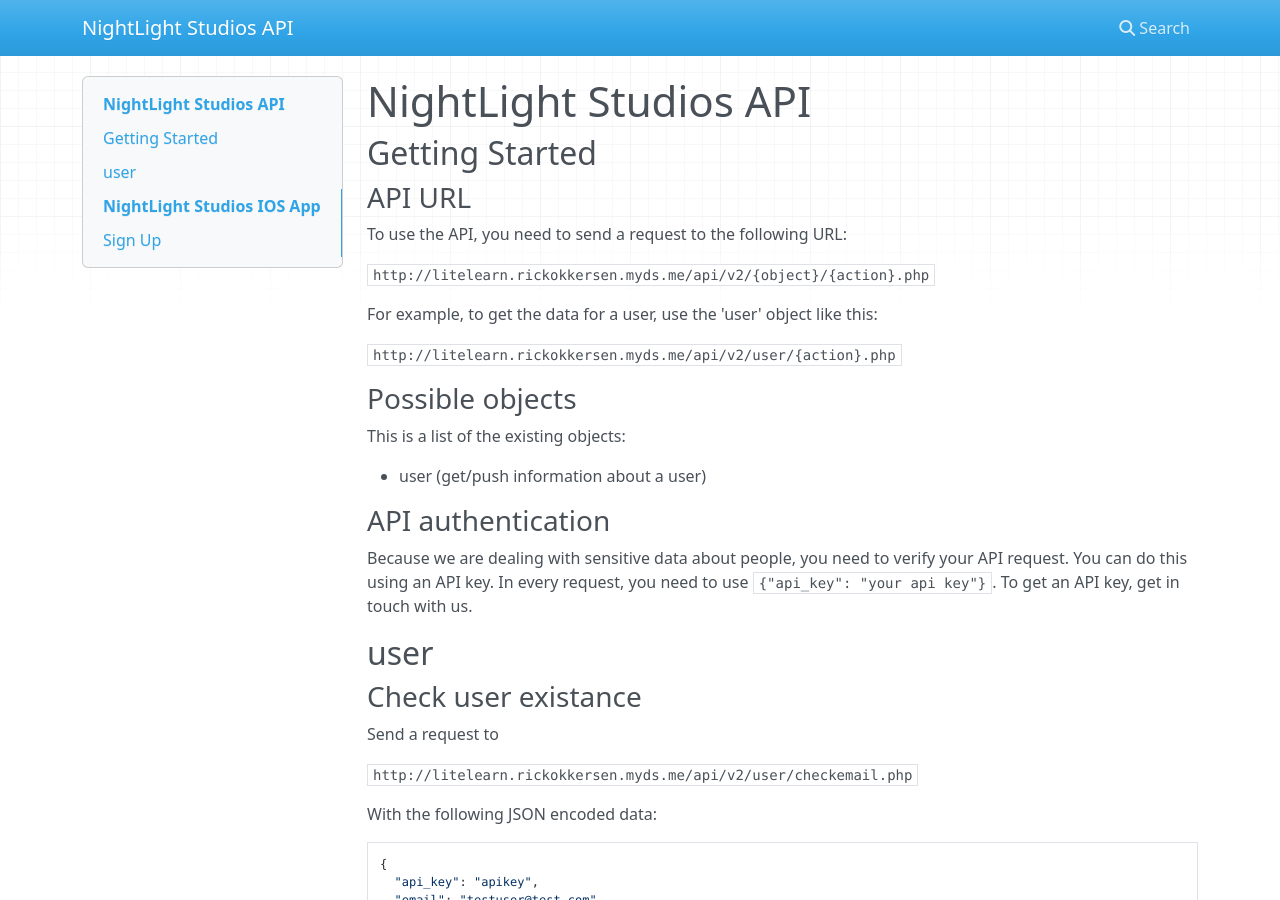
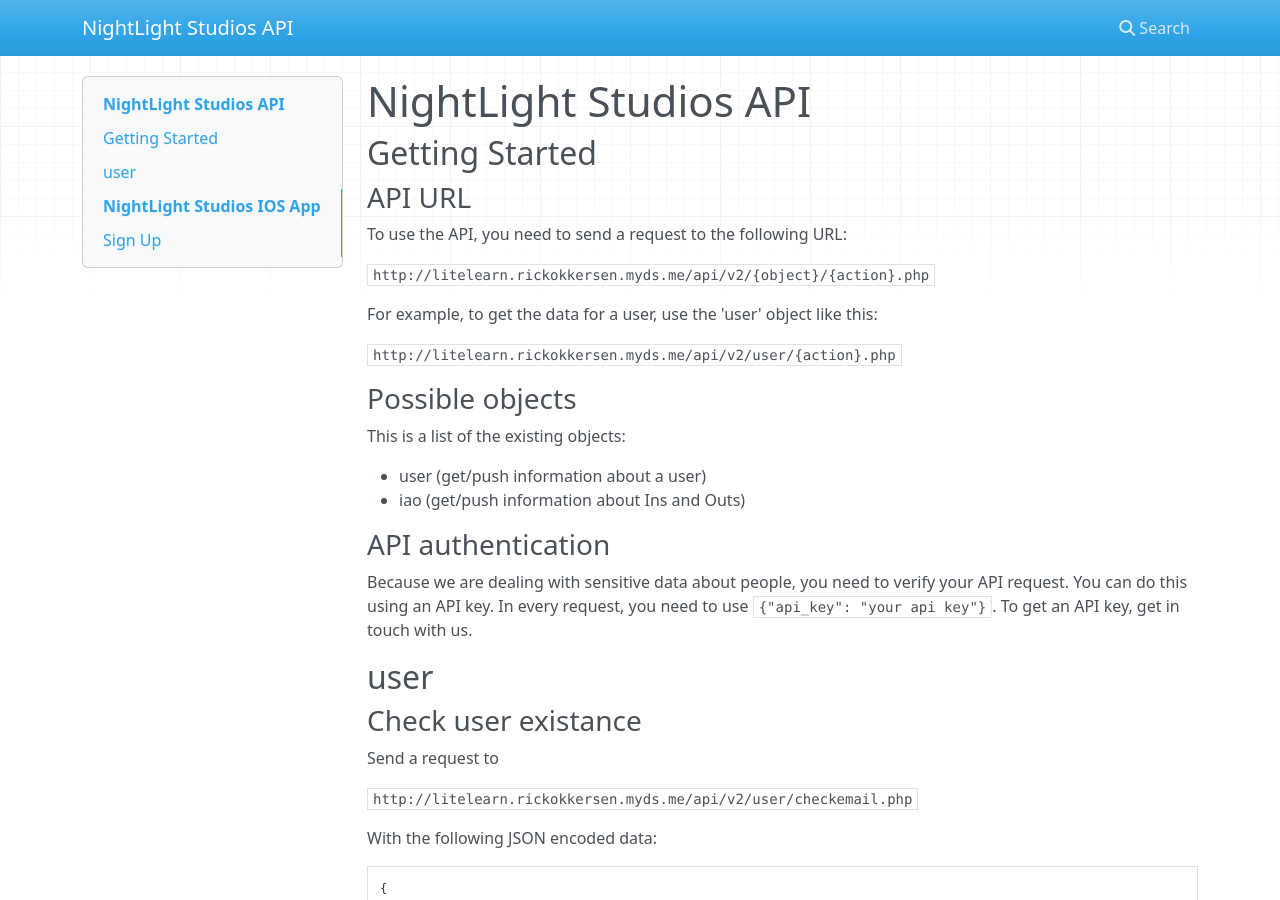
Before and after one commit to Underlyingglitch/NightLightStudiosAPI, an MkDocs documentation site: the page built from docs/index.md, in a window 1280 px wide and 900 px high. Built offline with MkDocs 1.6.1, drawn with Linux system fonts in a browser that asks for light colours; nearby versions of some CDN libraries.

Commit message:
Update index.md

```diff
--- a/docs/index.md
+++ b/docs/index.md
@@ -14,6 +14,7 @@ For example, to get the data for a user, use the 'user' object like this:
 This is a list of the existing objects:
 
 - user (get/push information about a user)
+- iao (get/push information about Ins and Outs)
 
 ### API authentication
 
```
